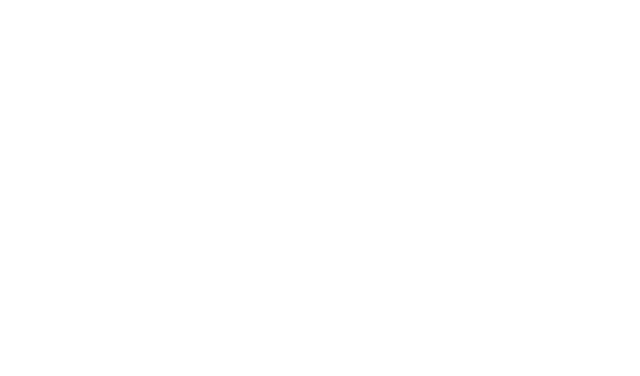
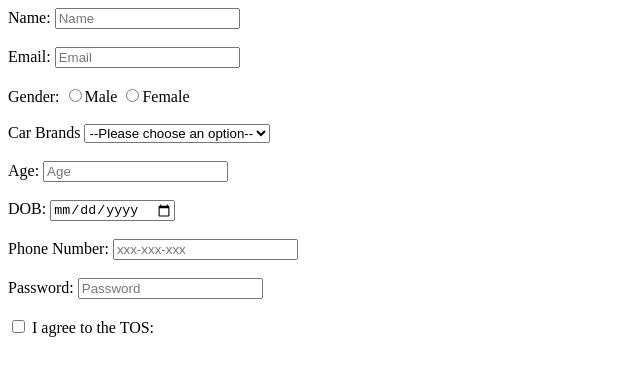
Before and after one commit to acciojob/signup-form-car-avanishav, a website: page main.html in a window 1280 px wide. Shown: the whole page, without its empty margins (0-640 px from the left). Drawn offline with Linux system fonts and the light colour scheme.

Commit message:
created a submission

```diff
--- a/main.html
+++ b/main.html
@@ -8,6 +8,40 @@
 
 <body>
 	<!-- the entire body must be written by student -->
+	<form method="post">
+		<label for="name">Name:</label>
+		<input type="text" placeholder="Name" id="name" required>
+		<br><br>
+		<label for="email">Email:</label>
+		<input type="email" placeholder="Email" id="email" required>
+		<br><br>
+		<label for="gender">Gender:</label>
+		<input type="radio" id="gender_m" name="gender" required>Male
+		<input type="radio" id="gender_f" name="gender" required>Female
+		<br><br>
+		 <label for="cars">Car Brands</label>
+        <select id="cars" name="cars">
+			<option value="" disabled selected>--Please choose an option--</option>
+			<option value="toyota">Toyota</option>
+			<option value="honda">Honda</option>
+			<option value="ford">Ford</option>
+		</select>
+		<br><br>
+		<label for="age">Age:</label>
+		<input type="number" placeholder="Age" id="age" required>
+		<br><br>
+		<label for="dob">DOB:</label>
+		<input type="date" id="dob" required>
+		<br><br>
+		<label for="tel">Phone Number:</label>
+		<input type="tel" placeholder="xxx-xxx-xxx" id="tel">
+		<br><br>
+		<label for="password">Password:</label>
+		<input type="password" placeholder="Password" id="password" required>
+		<br><br>
+		<input type="checkbox" id="tos" required>
+		<label for="tos">I agree to the TOS:</label>
+	</form>
     <script type="text/javascript" src="./script.js">
 </script>
 
```
